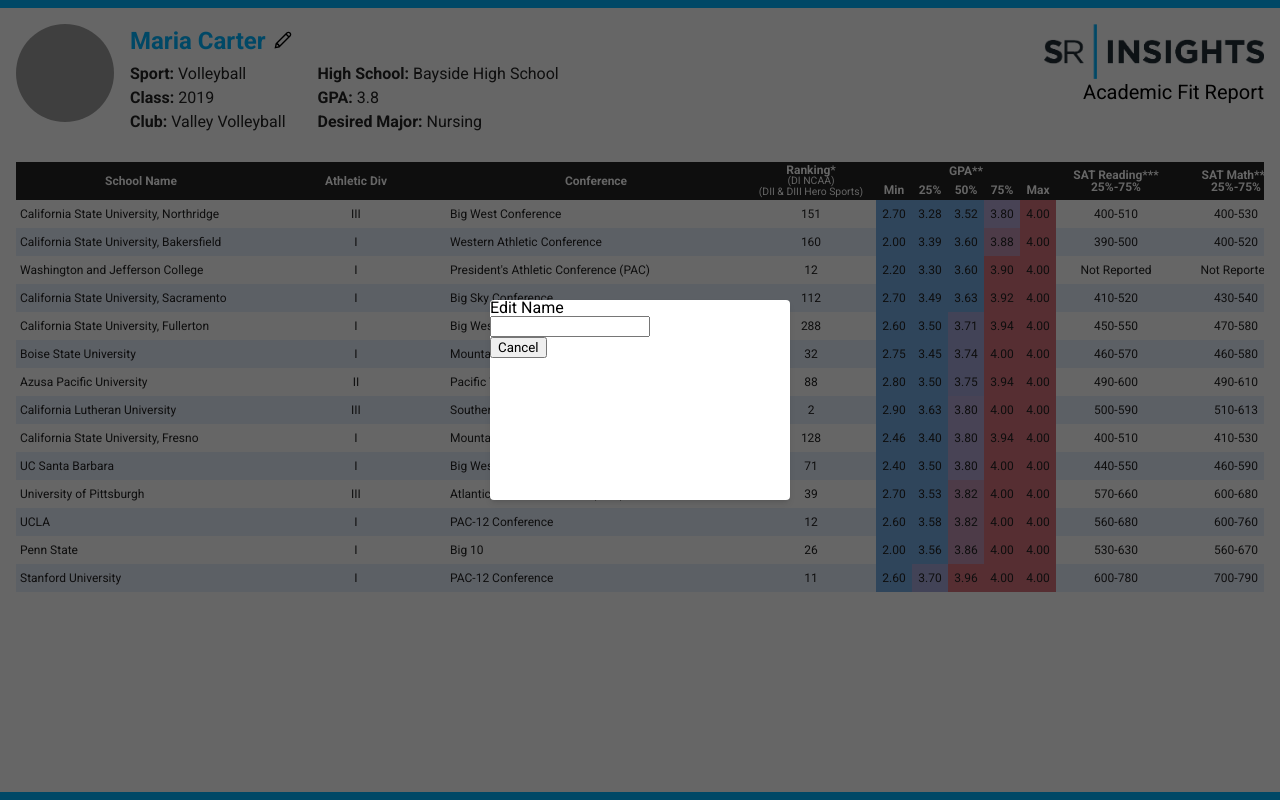
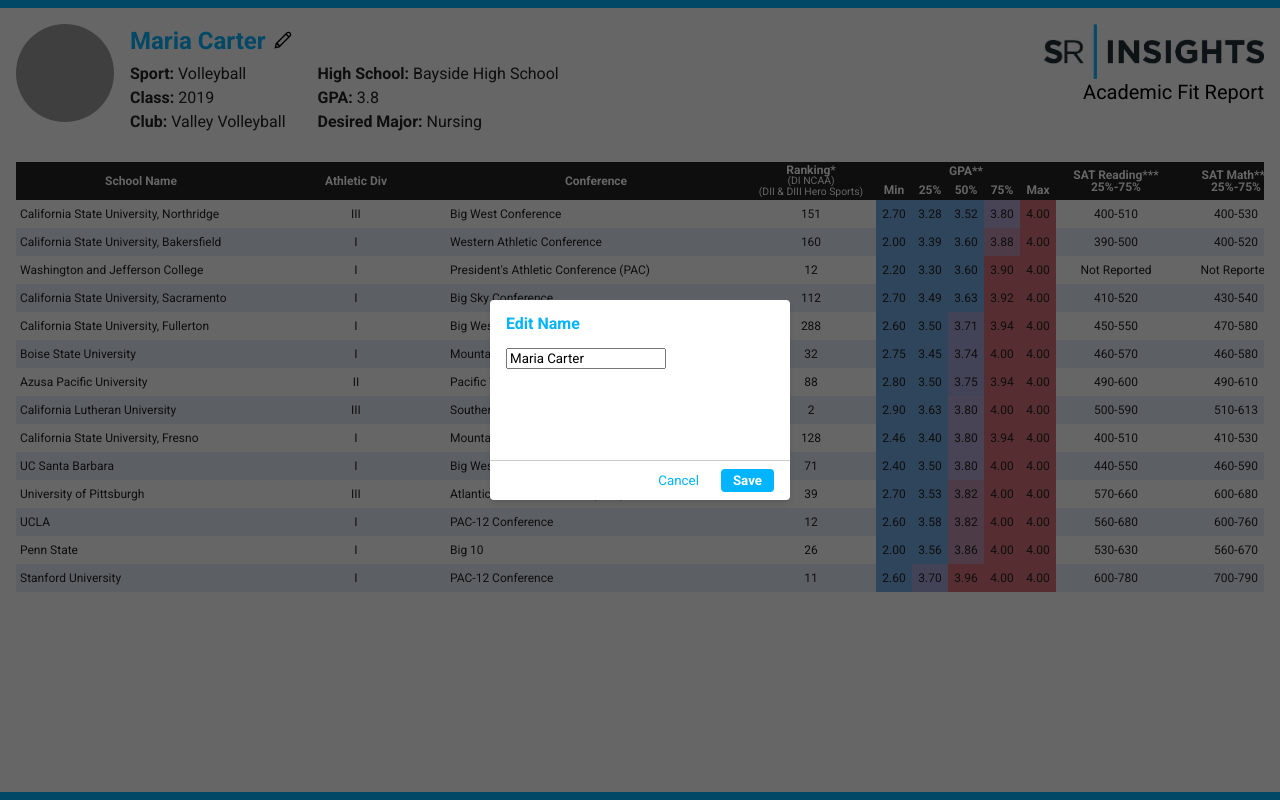
Before and after one commit to JaredThomas/vue-challenge-boilerplate, a Vue app: page / in a window 1280 px wide. Both pictures are taken after a click on the button 282 px from the left and 41 px from the top of the page. Built offline with nearby package versions, Linux system fonts and the light colour scheme; grey boxes are pictures that could not be loaded.

Commit message:
Editable name and basic modal styles

```diff
--- a/src/App.vue
+++ b/src/App.vue
@@ -1,6 +1,6 @@
 <template>
   <div class="container">
-    <AcademicFitReport :athlete="athlete_info"/>
+    <AcademicFitReport :athlete="athlete_info" :update-name="updateName" />
   </div>
 </template>
 
@@ -17,6 +17,14 @@
     return {
       athlete_info: AthleteData.data[0]
     };
+  },
+  methods: {
+    updateName: function (name) {
+      this.athlete_info = {
+        ...this.athlete_info,
+        name
+      }
+    }
   }
 };
 </script>
--- a/src/components/AcademicFitReport.vue
+++ b/src/components/AcademicFitReport.vue
@@ -8,7 +8,7 @@
         <div class="editableName">
           <h2 class="athleteName">{{athlete.name}}</h2>
           <button type="button" class="editButton">
-            <img :src="editIcon" alt="Edit athlete name" @click="() => toggleModal(true)" />
+            <img :src="editIcon" alt="Edit athlete name" @click="toggleModal(true)" />
           </button>
         </div>
 
@@ -41,11 +41,16 @@
 
     <div v-if="isModalOpen" class="modal">
       <div class="modalDialog">
-        <div>Edit Name</div>
-        <input type="text" />
-        <div>
-          <button type="button" @click="() => toggleModal(false)">Cancel</button>
-        </div>
+        <div class="modalHeading">Edit Name</div>
+        <form @submit="handleClickSave" class="modalForm">
+          <div class="formContent">
+            <input type="text" v-model="editableName" />
+          </div>
+          <div class="formFooter">
+            <button type="button" @click="toggleModal(false)" class="cancelButton">Cancel</button>
+            <button type="submit" class="saveButton">Save</button>
+          </div>
+        </form>
       </div>
     </div>
   </div>
@@ -66,11 +71,16 @@
   props: {
     athlete: {
       type: Object,
-      required: false
+      required: true
+    },
+    updateName: {
+      type: Function,
+      required: true
     }
   },
   data: function () {
     return {
+      editableName: '',
       editIcon,
       logoUrl,
       isModalOpen: false,
@@ -105,7 +115,16 @@
     }
   },
 
+  created: function () {
+    this.editableName = this.athlete.name
+  },
+
   methods: {
+      handleClickSave: function () {
+        this.updateName(this.editableName)
+        this.toggleModal(false);
+      },
+
       toggleModal: function (visibility) {
         this.isModalOpen = visibility;
       }
@@ -177,6 +196,8 @@
   background-color: white;
   border-radius: 4px;
   box-shadow: 0 4px 6px -1px rgb(0 0 0 / 0.1), 0 2px 4px -2px rgb(0 0 0 / 0.1);
+  display: flex;
+  flex-direction: column;
   height: 200px;
   left: 50%;
   position: absolute;
@@ -198,6 +219,58 @@
   left: 0;
   width: 100%;
   z-index: 3;
+}
+
+.modalHeading {
+  color: #00b4ff;
+  font-size: 1rem;
+  font-weight: bold;
+  margin: 0;
+  padding: 1rem 1rem 0;
+}
+
+.modalForm {
+  display: flex;
+  flex-direction: column;
+  flex-grow: 1;
+}
+
+.formContent {
+  flex-grow: 1;
+  padding: 1rem;
+}
+
+.formFooter {
+  border-top: 1px solid #CCCCCC;
+  display: flex;
+  gap: 1rem;
+  justify-content: flex-end;
+  padding: 0.5rem 1rem;
+}
+
+.cancelButton {
+  background: none;
+  border: none;
+  color: #00b4ff;
+  cursor: pointer;
+}
+
+.cancelButton:hover {
+  opacity: 0.9;
+}
+
+.saveButton {
+  background-color: #00b4ff;
+  border: none;
+  border-radius: 4px;
+  color: #FFFFFF;
+  cursor: pointer;
+  font-weight: bold;
+  padding: 0.25rem 0.75rem;
+}
+
+.saveButton:hover {
+  opacity: 0.9;
 }
 
 .statLabel {
```
